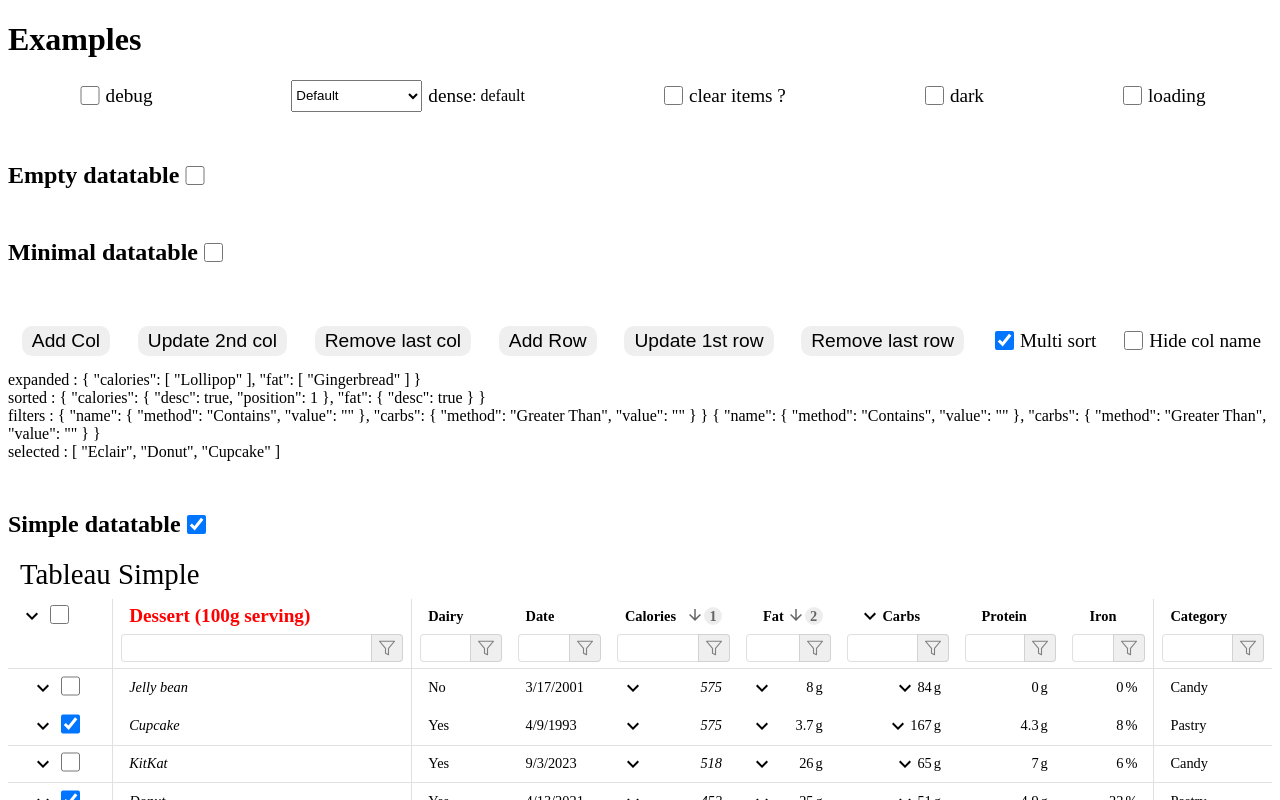
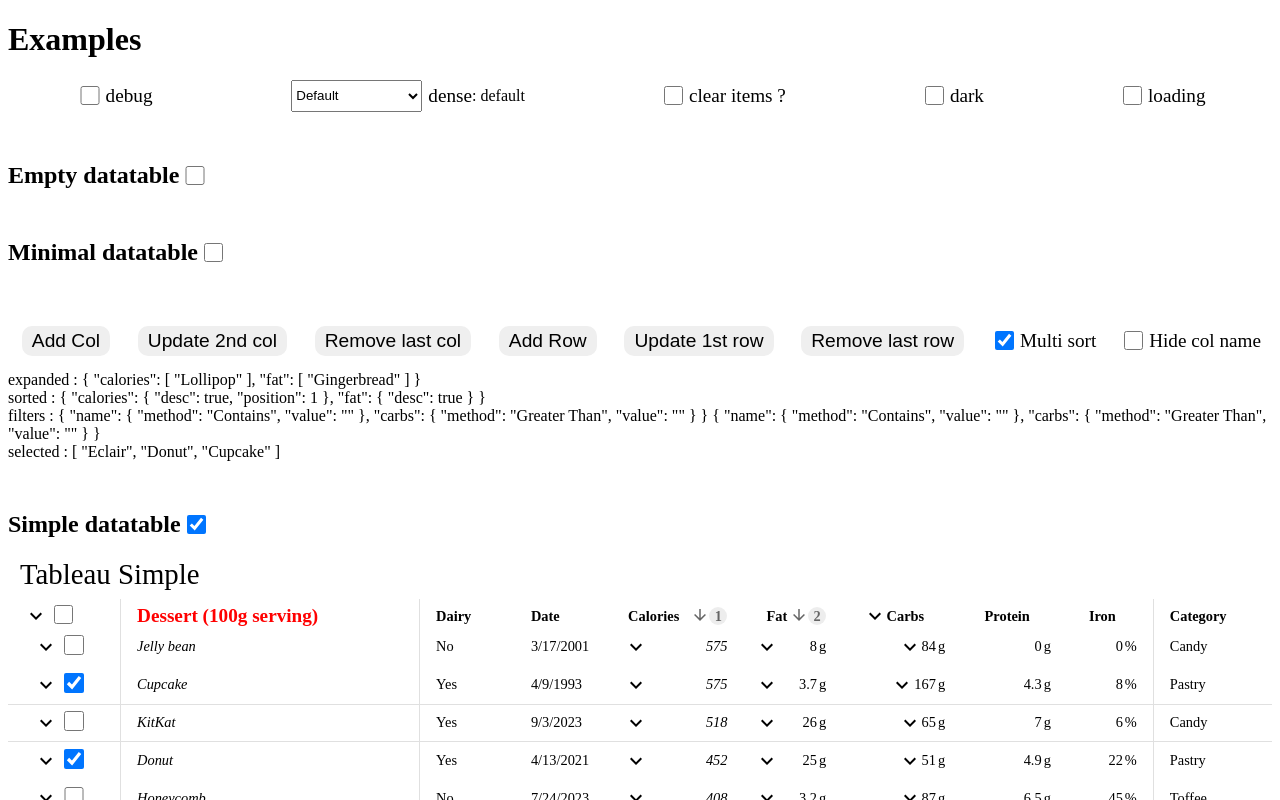
Before and after one commit to BOISSARD/vue3-bc-datatable, a Vue app: page / in a window 1280 px wide. Shown: the top 800 px of the page. Built offline with nearby package versions, Linux system fonts and the light colour scheme.

Commit message:
Fix sticky + hidden column

```diff
--- a/package.json
+++ b/package.json
@@ -1,7 +1,7 @@
 {
   "name": "vue3-bc-datatable",
   "private": false,
-  "version": "0.0.1",
+  "version": "0.0.2",
   "type": "module",
   "repository": {
     "type": "git",
--- a/src/App.vue
+++ b/src/App.vue
@@ -211,7 +211,7 @@
 </template>
 
 <script setup lang="ts">
-import { ref, computed } from "vue"
+import { ref, computed, watch } from "vue"
 import moment from "moment"
 
 import { Datatable, DatatableColumn, DatatableFilter, DatatableRow, DatatableSelection, DatatableSort } from "./components"
@@ -273,6 +273,10 @@
 	{ property: 'category', header: { text: 'Category' }, footer: { text: (categories: string[]) => [...new Set(categories)].length, suffix: "catégories" }, footerStyle: { textAlign: "center" }, sticky: "right", dividerLeft: true },
 	// { header : { text: 'Actions' }, sort: false }
 ])//)
+watch(hideCol, () => {
+	if(headers.value.length > 2)
+		headers.value[1].hidden = hideCol.value
+})
 function average(vals) {
     return Math.round((vals.reduce((a, b) => a + b, 0)/vals.length || 0)*100)/100
 }
--- a/src/components/datatable-headers.vue
+++ b/src/components/datatable-headers.vue
@@ -32,7 +32,7 @@
                         :class="[column[`${slotPrefix}Class`], { 'divider-left': column.dividerLeft, 'divider-right': column.dividerRight }]"
                         :style="{ ...column[`${slotPrefix}Style`], ...table.getSticky(component, column) }"
                     >
-                        <DatatableCell v-if="!column.hidden"
+                        <DatatableCell v-show="!column.hidden"
                             header
 
                             :id="table.generateKey(component, column)"
@@ -70,13 +70,13 @@
                         :class="[column[`${slotPrefix}Class`], { 'divider-left': column.dividerLeft, 'divider-right': column.dividerRight }]"
                         :style="{ ...column[`${slotPrefix}Style`], ...table.getSticky(component, column), ...table.getRowHeightFromDensity.value }"
                     >
-                        <template v-if="!column.hidden">
+                        <template v-show="!column.hidden">
                             <th v-if="!column.filter"
                                 :class="[ { 'divider-left': column.dividerLeft, 'divider-right': column.dividerRight }, ]"
                                 :style="{ ...table.getSticky(component, column), ...table.getRowHeightFromDensity.value,  }"
                             >
                             </th>
-                            <th v-else-if="true"
+                            <th v-else
                                 :class="[ { 'divider-left': column.dividerLeft, 'divider-right': column.dividerRight }, ]"
                                 :style="{ ...table.getSticky(component, column), ...table.getRowHeightFromDensity.value,  }"
                                 class="bcdatatable-filter"
@@ -89,7 +89,6 @@
                                             <polygon points="22 3 2 3 10 12.46 10 19 14 21 14 12.46 22 3"></polygon>
                                         </svg>
                                     </button>
-                                    <!-- {{ displayedFiltersMenu || "nullish" }} {{ table.generateKey(component, column) || "nullish" }} -->
                                     <div class="bcdatatable-filter-menu" v-if="displayedFiltersMenu === table.generateKey(component, column)" style="" :style="{ 'max-height': filterMenuHeight+'px' }" >
                                             <ul>
                                             <li v-for="(method, label) in table.getFilters(table.valueTypeByColumn.value[column.id])"
--- a/src/components/datatable.vue
+++ b/src/components/datatable.vue
@@ -144,7 +144,7 @@
                                                         :value="format(column, row)"
                                                     >
 
-                                                        <DatatableCell v-if="!column.hidden"
+                                                        <DatatableCell v-show="!column.hidden"
                                                             :id="generateKey(row, column)"
                                                             :value="format(column, row)"
                                                             v-bind="column.body"
@@ -946,7 +946,7 @@
 
     if (column && column.sticky) {
         retour.position = "sticky"
-        retour.zIndex = zIndex ?? (position == "thead" || position == "tfoot") ? 5 : 3
+        retour.zIndex = zIndex ?? (position == "thead" || position == "tfoot") ? 6 : 3
 
         if (typeof column.sticky === "object" && column.sticky?.position) {
             retour[column.sticky.position] = column.sticky.distance ?? 0
@@ -956,7 +956,7 @@
         }
     } else {
         retour.position = "sticky"
-        retour.zIndex = zIndex ?? (position == "thead" || position == "tfoot") ? 4 : 2
+        retour.zIndex = zIndex ?? (position == "thead" || position == "tfoot") ? 5 : 2
 
         if (typeof position === "object" && typeof position.sticky === "object" && position.sticky?.position) {
             retour[position.sticky.position] = position.sticky.distance ?? 0
```
